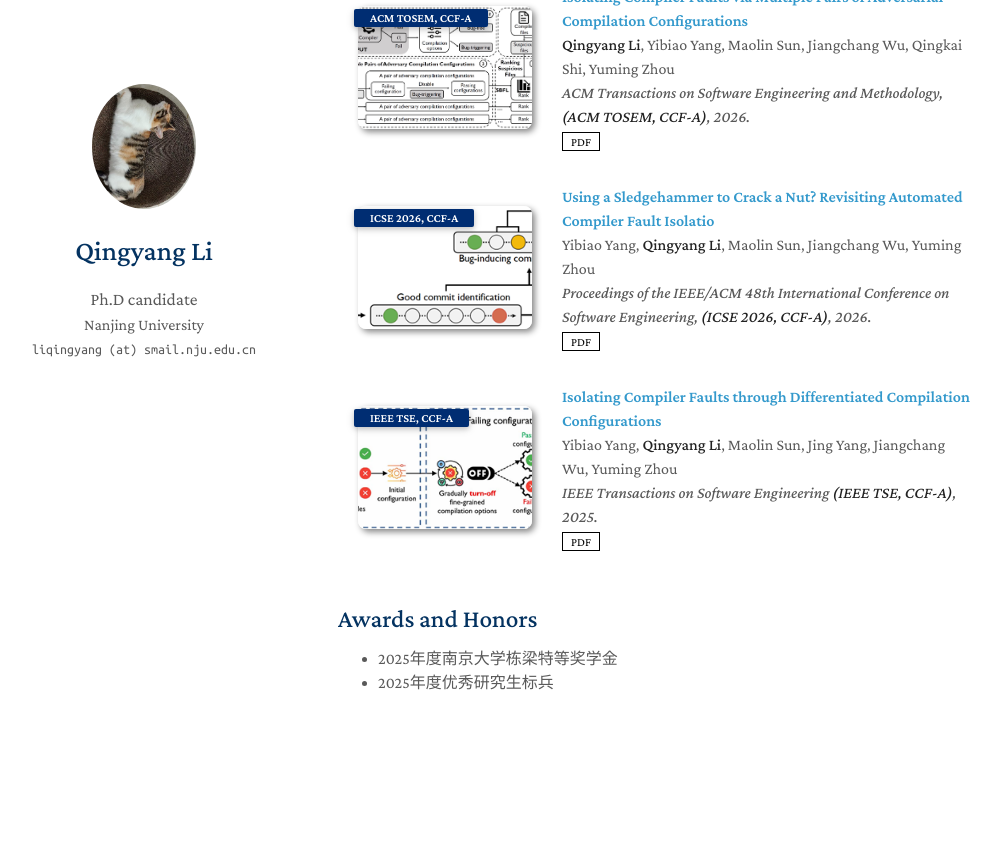
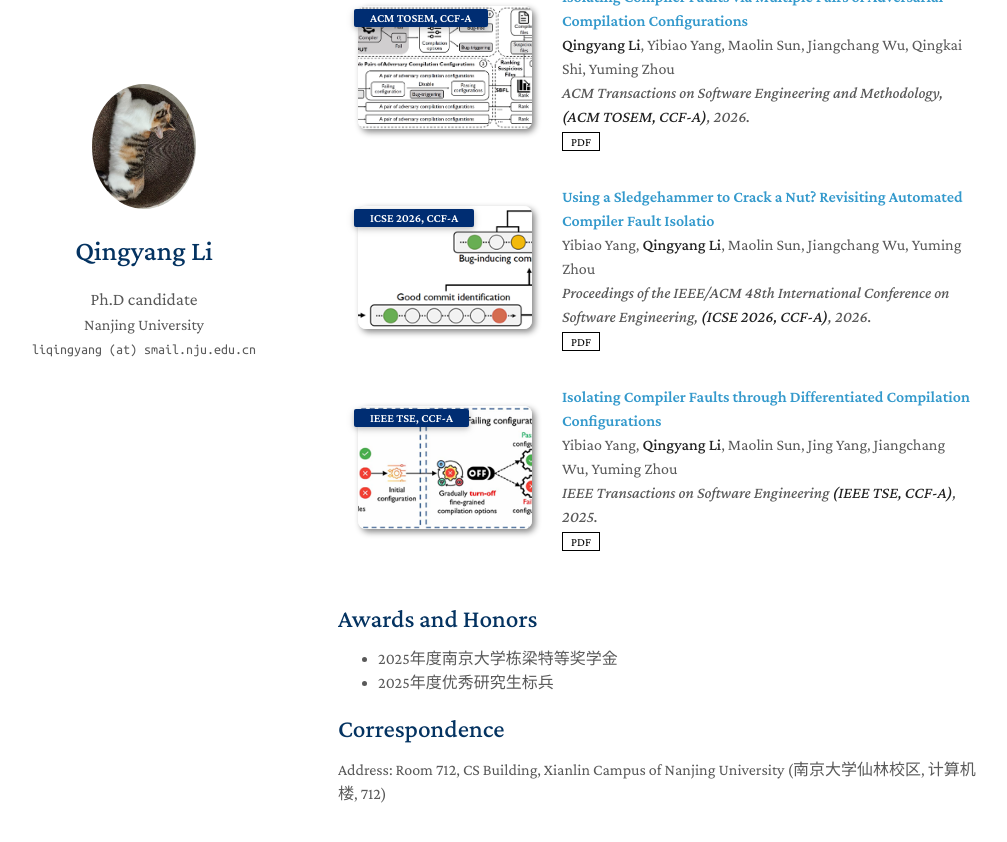
Before and after one commit to YcKyL/YcKyL.github.io, a Jekyll site: the page built from index.md, in a window 1280 px wide and 900 px high, scrolled down 681 px. Shown: the top 842 px of the window, without its empty margins (132-1139 px from the left). Built offline with Jekyll 4.4.1, drawn with Linux system fonts in a browser that asks for light colours; a style sheet for code colours, icons or effects is not loaded; our own code applies the rules of GitHub Pages for plain Markdown files; before the commit the page ends 1470 px from its top, so only the background shows below that.

Commit message:
Update index.md

```diff
--- a/index.md
+++ b/index.md
@@ -19,3 +19,7 @@ I am currently a Ph.D. candidate in the School of Computer Science at Nanjing Un
 
 - 2025年度南京大学栋梁特等奖学金
 - 2025年度优秀研究生标兵
+
+## Correspondence
+
+Address: Room 712, CS Building, Xianlin Campus of Nanjing University (南京大学仙林校区, 计算机楼, 712)
```
